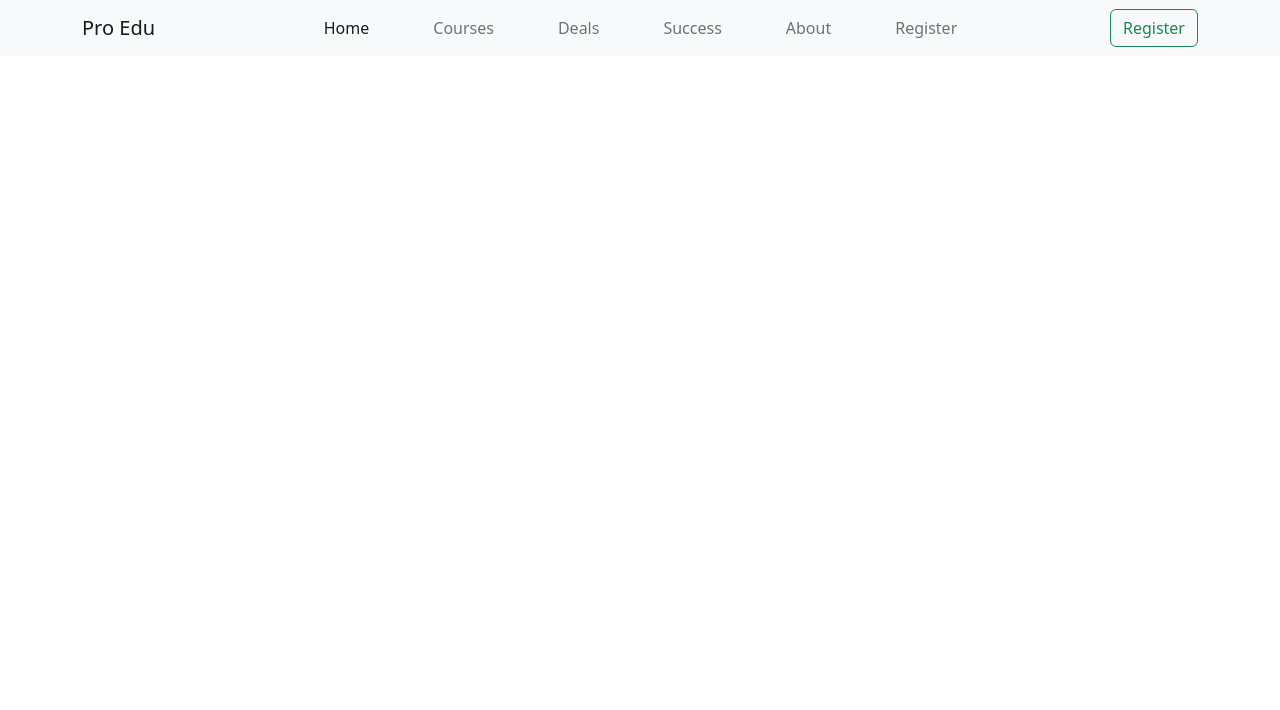
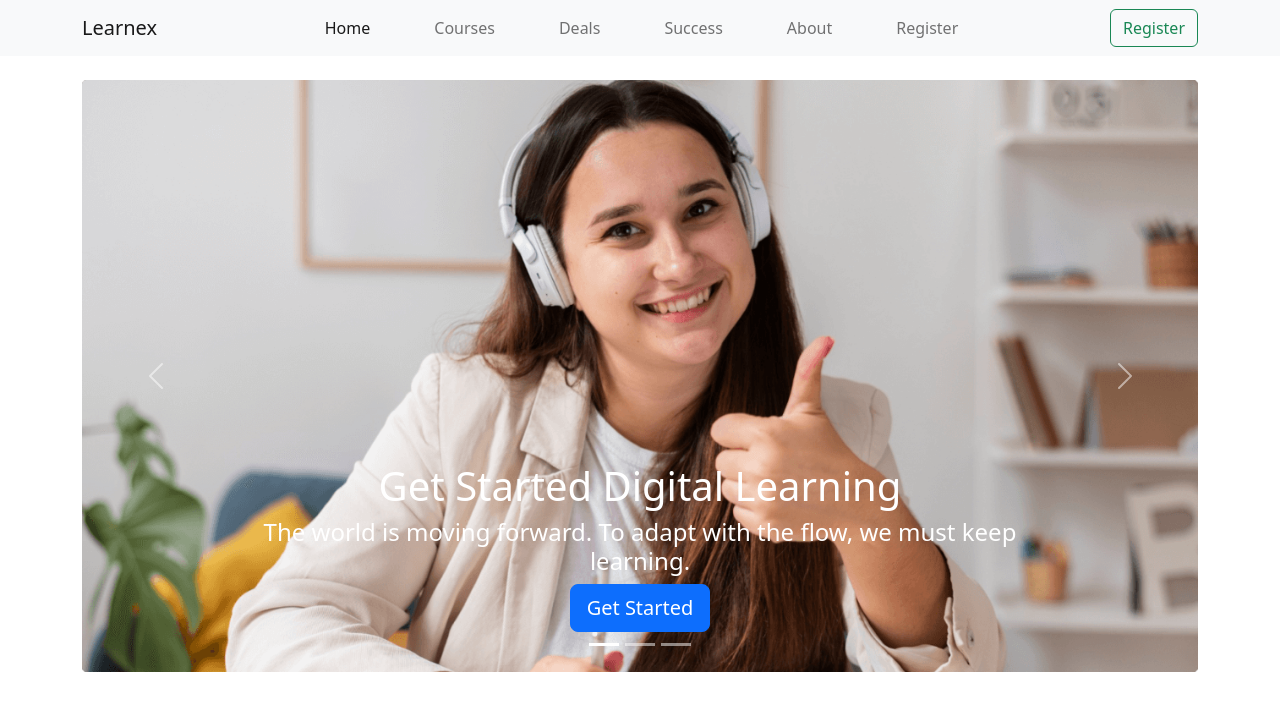
Before and after one commit to rafsan0230/Education-website, a plain HTML site: page index.html in a window 1280 px wide. Drawn offline with nearby package versions, Linux system fonts and the light colour scheme.

Commit message:
Slider done

```diff
--- a/index.html
+++ b/index.html
@@ -3,15 +3,15 @@
   <head>
     <meta charset="utf-8">
     <meta name="viewport" content="width=device-width, initial-scale=1">
-    <title>EdTech Website</title>
+    <title>Learnex</title>
     <link href="https://cdn.jsdelivr.net/npm/bootstrap@5.2.0/dist/css/bootstrap.min.css" rel="stylesheet" integrity="sha384-gH2yIJqKdNHPEq0n4Mqa/HGKIhSkIHeL5AyhkYV8i59U5AR6csBvApHHNl/vI1Bx" crossorigin="anonymous">
   </head>
   <body>
     <script src="https://cdn.jsdelivr.net/npm/bootstrap@5.2.0/dist/js/bootstrap.bundle.min.js" integrity="sha384-A3rJD856KowSb7dwlZdYEkO39Gagi7vIsF0jrRAoQmDKKtQBHUuLZ9AsSv4jD4Xa" crossorigin="anonymous"></script>
-    <header>
+    <header class="mb-4">
       <nav class="navbar navbar-expand-lg bg-light">
         <div class="container">
-          <a class="navbar-brand" href="#">Pro Edu</a>
+          <a class="navbar-brand" href="#">Learnex</a>
           <button class="navbar-toggler" type="button" data-bs-toggle="collapse" data-bs-target="#navbarSupportedContent" aria-controls="navbarSupportedContent" aria-expanded="false" aria-label="Toggle navigation">
             <span class="navbar-toggler-icon"></span>
           </button>
@@ -43,5 +43,47 @@
         </div>
       </nav>
     </header>
+
+    <div id="carouselExampleCaptions" class="carousel slide container" data-bs-ride="false">
+      <div class="carousel-indicators">
+        <button type="button" data-bs-target="#carouselExampleCaptions" data-bs-slide-to="0" class="active" aria-current="true" aria-label="Slide 1"></button>
+        <button type="button" data-bs-target="#carouselExampleCaptions" data-bs-slide-to="1" aria-label="Slide 2"></button>
+        <button type="button" data-bs-target="#carouselExampleCaptions" data-bs-slide-to="2" aria-label="Slide 3"></button>
+      </div>
+      <div class="carousel-inner">
+        <div class="carousel-item active">
+          <img src="images/cover/cover-1.png" class="d-block w-90 img-fluid" alt="...">
+          <div class="carousel-caption d-none d-md-block">
+            <h1>Get Started Digital Learning</h1>
+            <h4>The world is moving forward. To adapt with the flow, we must keep learning.</h4>
+            <button type="button" class="btn btn-primary btn-lg">Get Started</button>
+          </div>
+        </div>
+        <div class="carousel-item">
+          <img src="images/cover/cover-2.jpg" class="d-block w-90 img-fluid" alt="...">
+          <div class="carousel-caption d-none d-md-block">
+            <h1>Get Started Digital Learning</h1>
+            <h4>The world is moving forward. To adapt with the flow, we must keep learning.</h4>
+            <button type="button" class="btn btn-primary btn-lg">Get Started</button>
+          </div>
+        </div>
+        <div class="carousel-item">
+          <img src="images/cover/cover-3.jpg" class="d-block w-90 img-fluid" alt="...">
+          <div class="carousel-caption d-none d-md-block">
+            <h1>Get Started Digital Learning</h1>
+            <h4>The world is moving forward. To adapt with the flow, we must keep learning.</h4>
+            <button type="button" class="btn btn-primary btn-lg">Get Started</button>
+          </div>
+        </div>
+      </div>
+      <button class="carousel-control-prev" type="button" data-bs-target="#carouselExampleCaptions" data-bs-slide="prev">
+        <span class="carousel-control-prev-icon" aria-hidden="true"></span>
+        <span class="visually-hidden">Previous</span>
+      </button>
+      <button class="carousel-control-next" type="button" data-bs-target="#carouselExampleCaptions" data-bs-slide="next">
+        <span class="carousel-control-next-icon" aria-hidden="true"></span>
+        <span class="visually-hidden">Next</span>
+      </button>
+    </div>
   </body>
 </html>
```
Also changed, not shown: images/cover/cover-2.jpg, images/cover/cover-3.jpg.
